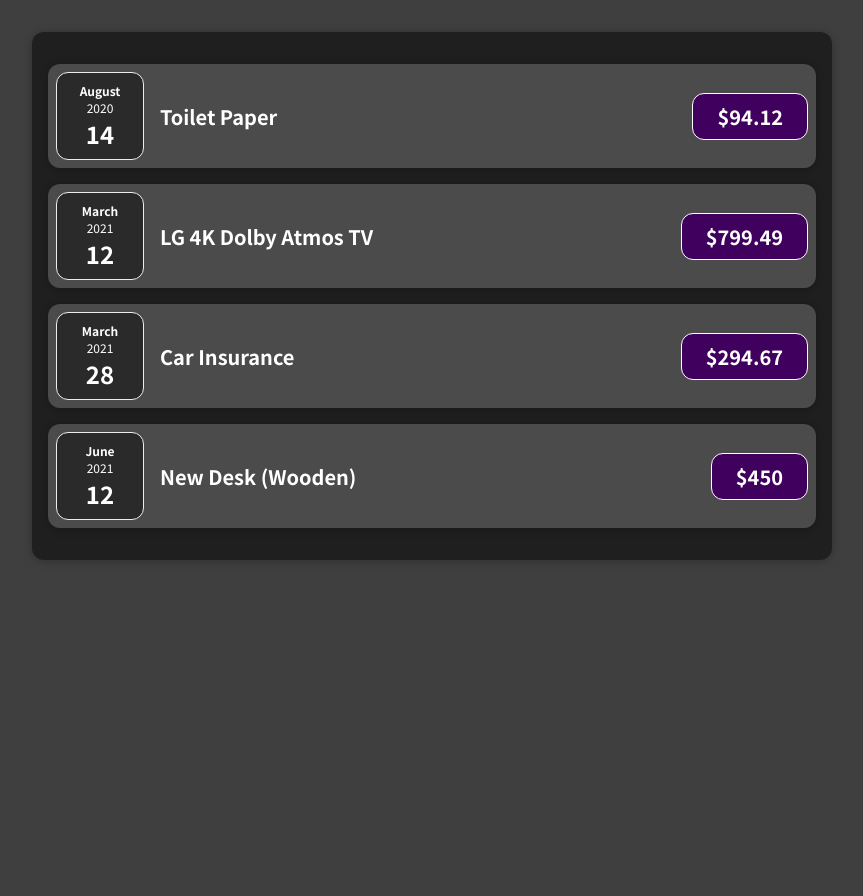
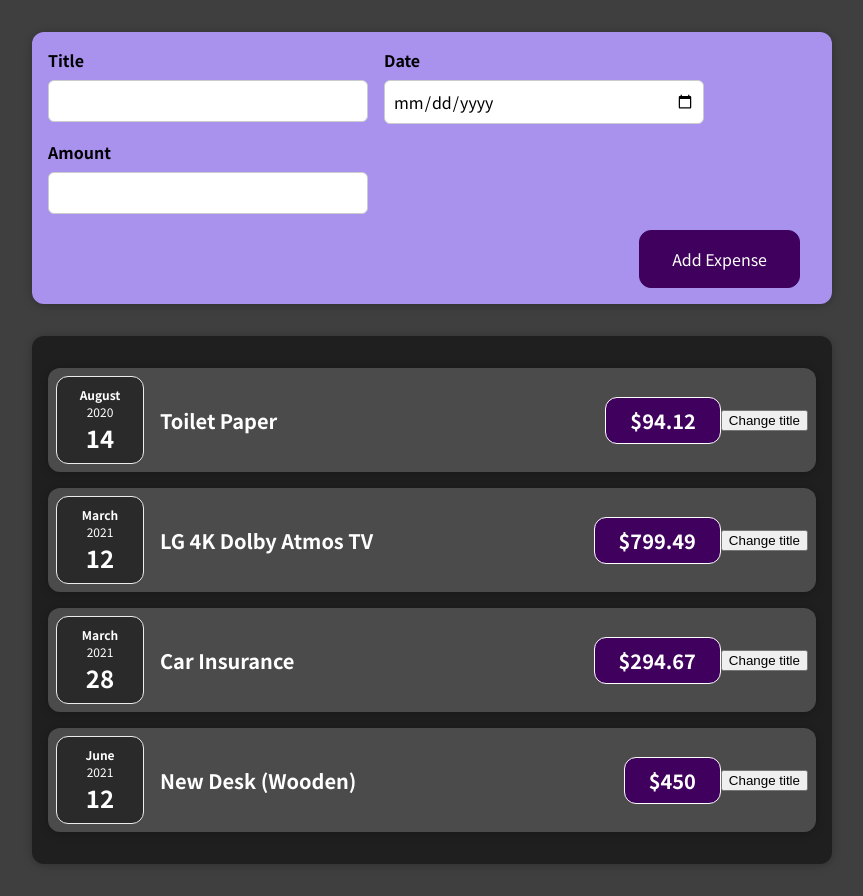
Before and after one commit to Maurya-Grover/ExpenseManager, a React (Create React App) app: page / in a window 1280 px wide. Shown: the whole page, without its empty margins (208-1071 px from the left). Before the commit the page ends 800 px from the top, so only its background shows below. Built offline with nearby package versions, Linux system fonts and the light colour scheme.

Commit message:
Add Form Input

```diff
--- a/src/App.js
+++ b/src/App.js
@@ -1,5 +1,6 @@
 import React from 'react';
 import Expenses from './components/Expenses/Expenses';
+import NewExpense from './components/NewExpense/NewExpense';
 const App = () => {
 	let expenses = [
 		{
@@ -29,6 +30,7 @@
 	];
 	return (
 		<div>
+			<NewExpense />
 			<Expenses expenses={expenses} />
 		</div>
 	);
--- a/src/components/Expenses/ExpenseItem.js
+++ b/src/components/Expenses/ExpenseItem.js
@@ -1,8 +1,13 @@
-import React from 'react';
+import React, { useState } from 'react';
 import './ExpenseItem.css';
 import ExpenseDate from './ExpenseDate';
 import Card from '../UI/Card';
 const ExpenseItem = (props) => {
+	// to manage state for that particular variable
+	const [title, setTitle] = useState(props.title);
+	const clickHandler = () => {
+		setTitle('New Value');
+	};
 	return (
 		<Card className="expense-item">
 			{/*
@@ -16,9 +21,10 @@
 				<ExpenseDate date={props.date} />
 			</div>
 			<div className="expense-item__description">
-				<h2>{props.title}</h2>
+				<h2>{title}</h2>
 			</div>
 			<div className="expense-item__price">${props.amount}</div>
+			<button onClick={clickHandler}>Change title</button>
 		</Card>
 	);
 };
--- /dev/null
+++ b/src/components/NewExpense/ExpenseForm.css
@@ -0,0 +1,26 @@
+.new-expense__controls {
+	display: flex;
+	flex-wrap: wrap;
+	gap: 1rem;
+	margin-bottom: 1rem;
+	text-align: left;
+}
+
+.new-expense__control label {
+	font-weight: bold;
+	margin-bottom: 0.5rem;
+	display: block;
+}
+
+.new-expense__control input {
+	font: inherit;
+	padding: 0.5rem;
+	border-radius: 6px;
+	border: 1px solid #ccc;
+	width: 20rem;
+	max-width: 100%;
+}
+
+.new-expense__actions {
+	text-align: right;
+}
--- /dev/null
+++ b/src/components/NewExpense/ExpenseForm.js
@@ -0,0 +1,28 @@
+import React from 'react';
+
+import './ExpenseForm.css';
+
+const ExpenseForm = (props) => {
+	return (
+		<form>
+			<div className="new-expense__controls">
+				<div className="new-expense__control">
+					<label>Title</label>
+					<input type="text" />
+				</div>
+				<div className="new-expense__control">
+					<label>Date</label>
+					<input type="date" min="2019-01-01" max="2022-12-31" />
+				</div>
+				<div className="new-expense__control">
+					<label>Amount</label>
+					<input type="number" min="0.01" step="0.01" />
+				</div>
+			</div>
+			<div className="new-expense__actions">
+				<button type="submit">Add Expense</button>
+			</div>
+		</form>
+	);
+};
+export default ExpenseForm;
--- /dev/null
+++ b/src/components/NewExpense/NewExpense.css
@@ -0,0 +1,38 @@
+.new-expense {
+	background-color: #a892ee;
+	padding: 1rem;
+	margin: 2rem auto;
+	width: 50rem;
+	max-width: 95%;
+	border-radius: 12px;
+	text-align: center;
+	box-shadow: 0 1px 8px rgba(0, 0, 0, 0.25);
+}
+
+.new-expense button {
+	font: inherit;
+	cursor: pointer;
+	padding: 1rem 2rem;
+	border: 1px solid #40005d;
+	background-color: #40005d;
+	color: white;
+	border-radius: 12px;
+	margin-right: 1rem;
+}
+
+.new-expense button:hover,
+.new-expense button:active {
+	background-color: #510674;
+	border-color: #510674;
+}
+
+.new-expense button.alternative {
+	color: #220131;
+	border-color: transparent;
+	background-color: transparent;
+}
+
+.new-expense button.alternative:hover,
+.new-expense button.alternative:active {
+	background-color: #ddb3f8;
+}
--- /dev/null
+++ b/src/components/NewExpense/NewExpense.js
@@ -0,0 +1,13 @@
+import React from 'react';
+import './NewExpense.css';
+import ExpenseForm from './ExpenseForm';
+
+const NewExpense = (props) => {
+	return (
+		<div className="new-expense ">
+			<ExpenseForm />
+		</div>
+	);
+};
+
+export default NewExpense;
```
